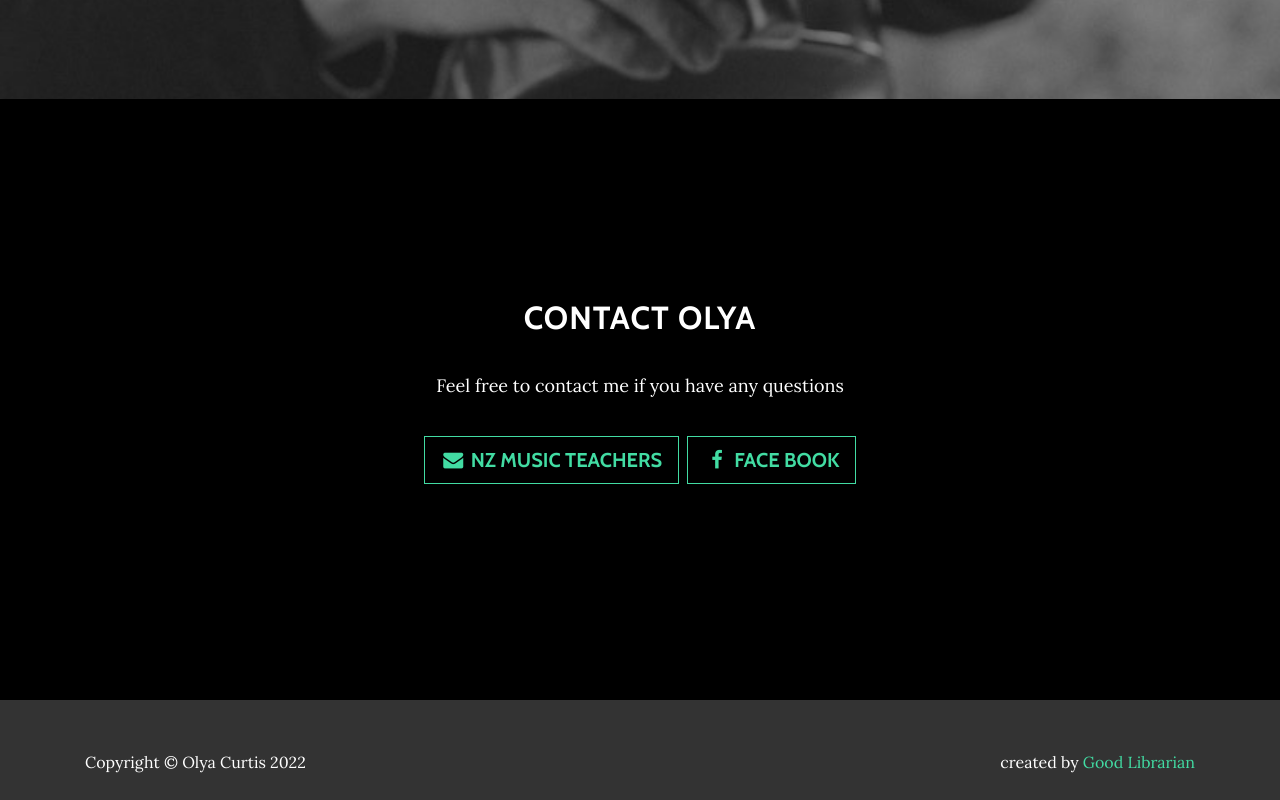
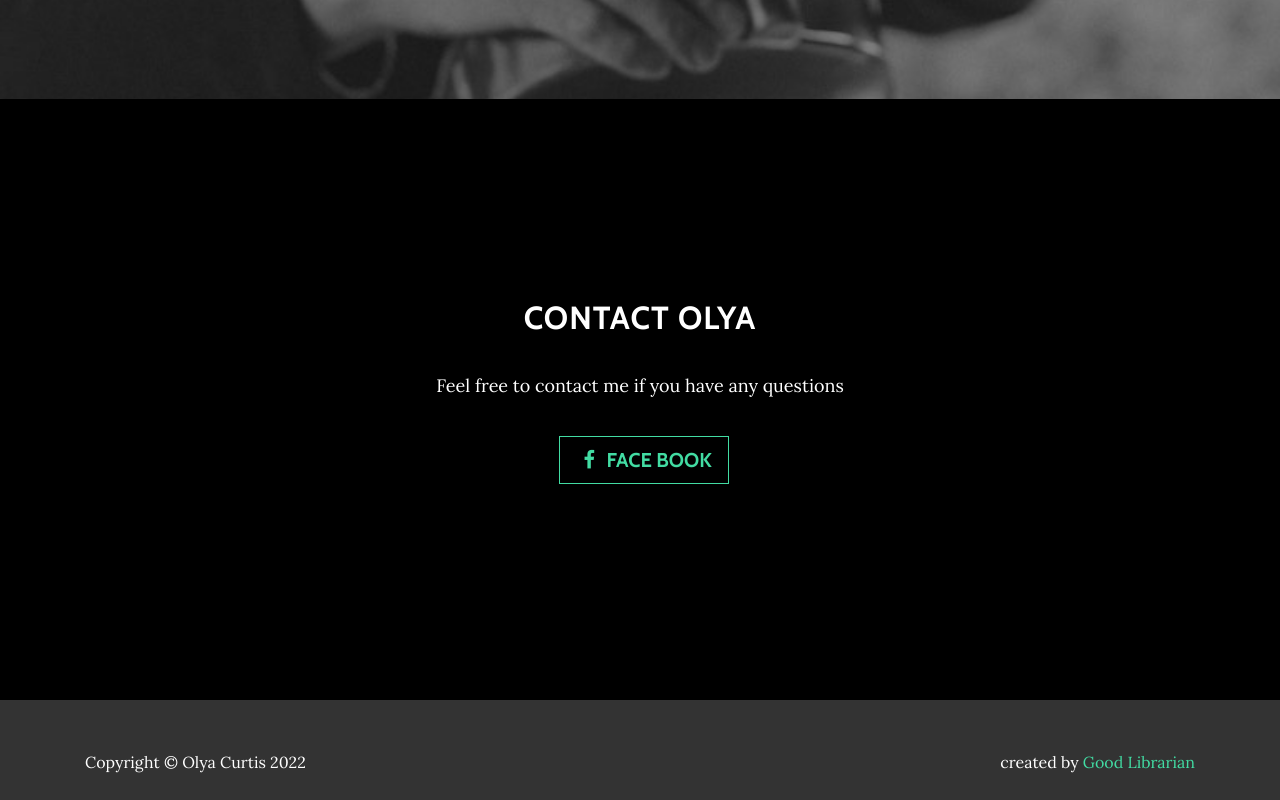
Before and after one commit to GoodLibrarian/Olya-Curtis, a plain HTML site: page index.html in a window 1280 px wide. Shown: the part 2503-3303 px from the top of the page. Drawn offline with nearby package versions, Linux system fonts and the light colour scheme; some packages are replaced by stand-ins of ours.

Commit message:
Update index.html

```diff
--- a/index.html
+++ b/index.html
@@ -202,10 +202,10 @@
             <p>Feel free to contact me if you have any questions</p>
             <ul class="list-inline banner-social-buttons">
               <li class="list-inline-item">
-                <a href="https://www.nzmusicteachers.co.nz/olya-curtis/" class="btn btn-default btn-lg">
+               <!-- <a href="https://www.nzmusicteachers.co.nz/olya-curtis/" class="btn btn-default btn-lg">
                   <i class="fa fa-envelope fa-fw"></i>
                   <span class="network-name">NZ Music Teachers</span>
-                </a>
+                </a> -->
 
 				<li class="list-inline-item">
                 <a class="btn btn-default btn-lg" href="https://www.facebook.com/olya.curtis">
```
